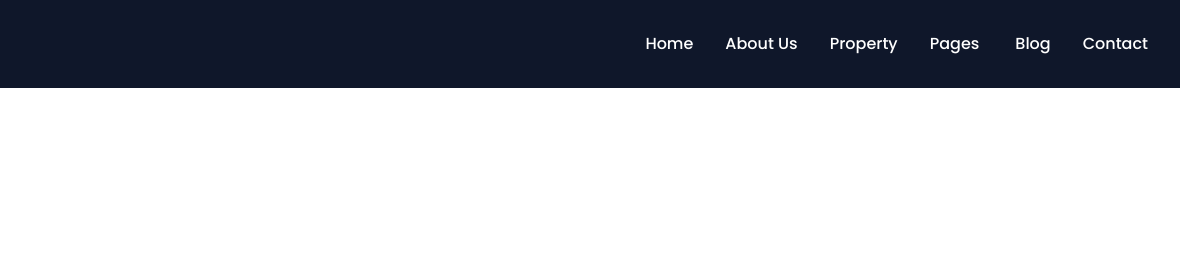
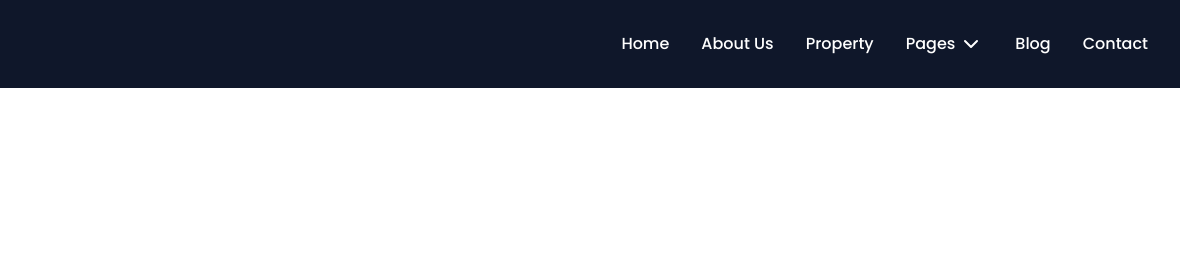
Before and after one commit to rownokmahbub/buyinghouse, a plain HTML site: page index.html in a window 1280 px wide. Shown: the top 280 px of the page, 100-1280 px from the left. Drawn offline with nearby package versions, Linux system fonts and the light colour scheme.

Commit message:
update navbar

```diff
--- a/index.html
+++ b/index.html
@@ -3,7 +3,7 @@
   <head>
     <meta charset="UTF-8" />
     <meta name="viewport" content="width=device-width, initial-scale=1.0" />
-    <title>Kavinax Real state website</title>
+    <title>Buying house website</title>
     <link rel="icon" type="x-icon" href="favicon.ico">
 
     <!-- fonts -->
@@ -44,16 +44,16 @@
       },
             colors: {
               bg: {
-                DEFAULT: "#FF8B42",
+                DEFAULT: "#ffbe00",
                 200: "#272727",
                 300: "#2e2e2e",
               },
               primary: {
-                DEFAULT: "#010F58",
+                DEFAULT: "#ffbe00",
 
               },
               secondary: {
-                DEFAULT: "#FF5017",
+                DEFAULT: "#ffbe00",
               },
             },
           },
@@ -84,7 +84,7 @@
                         <li class="hover:border-b border-primary">
 
                           <button id="multiLevelDropdownButton" data-dropdown-toggle="dropdown" class=" text-base  font-medium  text-white py-2.5 text-center inline-flex gap-1 items-center" type="button">Pages
-                            <img src="down.svg" alt="">
+                            <svg xmlns="http://www.w3.org/2000/svg" width="24" height="24" viewBox="0 0 24 24" fill="none" stroke="#ffffff" stroke-width="2" stroke-linecap="round" stroke-linejoin="round"><path d="M6 9l6 6 6-6"/></svg>
                           </button>
                           <!-- Dropdown menu -->
                           <div id="dropdown" class="hidden z-10 w-44 bg-white rounded divide-y divide-gray-500 shadow ">
```
